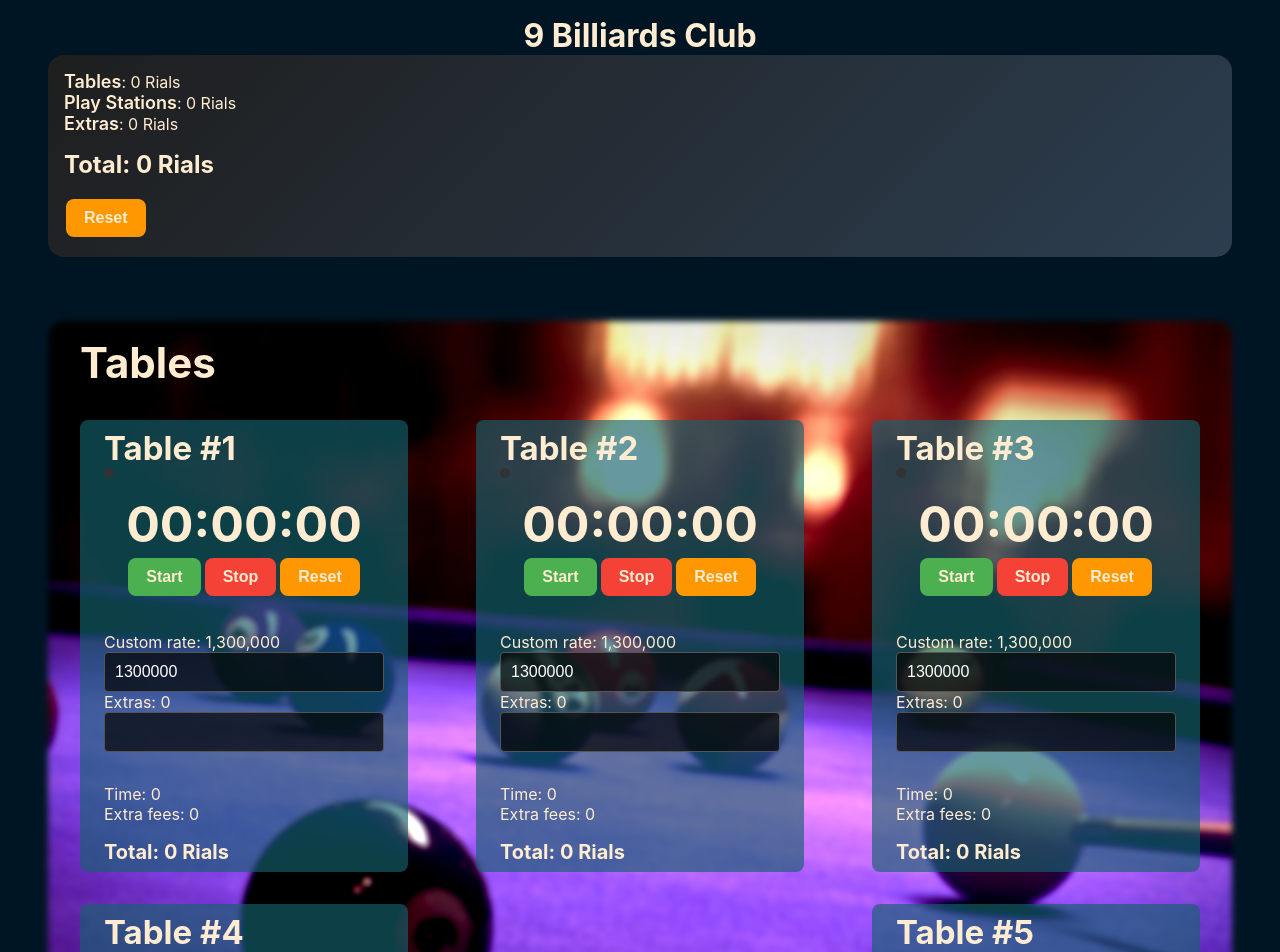
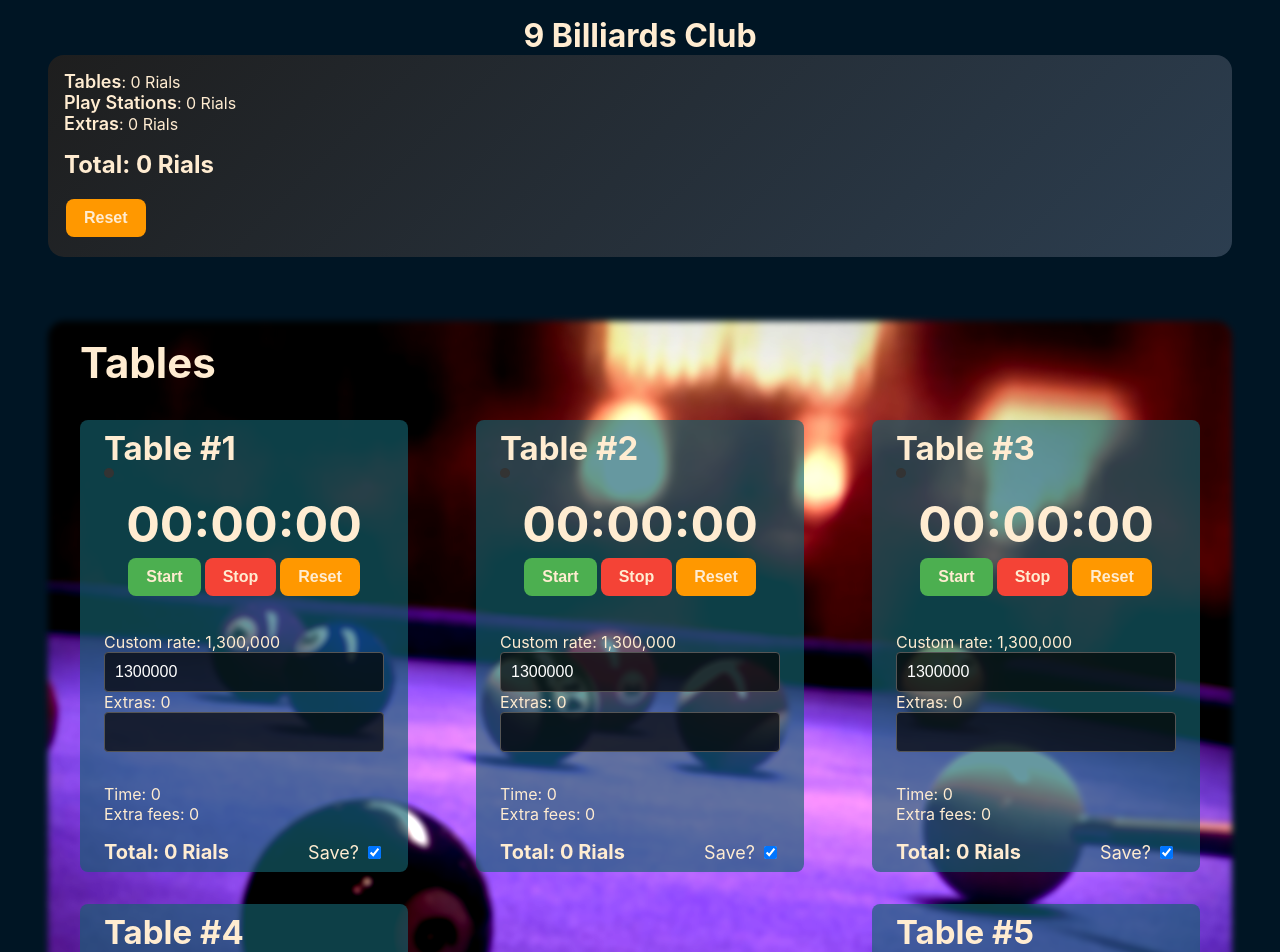
Before and after one commit to Thermite10k/cmgmt, a React (Create React App) app: page / in a window 1280 px wide. Shown: the top 952 px of the page. Built offline with nearby package versions, Linux system fonts and the light colour scheme.

Commit message:
Added a checkbox to allow selective saving of data

```diff
--- a/src/components/Timer/Timer.jsx
+++ b/src/components/Timer/Timer.jsx
@@ -14,6 +14,7 @@ const Timer = ({ rate, title, index, id }) => {
   const [extra, setExtra] = useState(0);
   const [totalExtra, setTotalExtra] = useState(0);
   const [timeTotal, setTimeTotal] = useState(0);
+  const [saveChecked, setSaveChecked] = useState(true);
   const { setStoredData } = useContext(dataContext);
   const intervalRef = useRef(null);
   const extraRef = useRef(null);
@@ -59,12 +60,11 @@ const Timer = ({ rate, title, index, id }) => {
     setTimeTotal(+totalTimePrice.toFixed());
   };
   const handleReset = () => {
-    setStoredData((prevData) => ({
-      ...prevData,
-      [id]: { ...prevData[id], amount: prevData[id].amount + +timeTotal },
-      2: { ...prevData[2], amount: prevData[2].amount + +totalExtra }, // 2 is the id for extras as described in context
-      total: prevData.total + +total,
-    }));
+    if (saveChecked) {
+      save();
+    } else {
+      setSaveChecked(true);
+    }
 
     setIsActive(false);
     setTime({ hours: 0, minutes: 0, seconds: 0 });
@@ -76,6 +76,15 @@ const Timer = ({ rate, title, index, id }) => {
     setTimeTotal(0);
 
     extraRef.current.value = 0;
+  };
+
+  const save = () => {
+    setStoredData((prevData) => ({
+      ...prevData,
+      [id]: { ...prevData[id], amount: prevData[id].amount + +timeTotal },
+      2: { ...prevData[2], amount: prevData[2].amount + +totalExtra }, // 2 is the id for extras as described in context
+      total: prevData.total + +total,
+    }));
   };
 
   const customRateHandler = (event) => {
@@ -156,7 +165,17 @@ const Timer = ({ rate, title, index, id }) => {
       </div>
 
       <div className={classes.total}>
-        Total: {addCommaSeparator(total)} Rials
+        <div>Total: {addCommaSeparator(total)} Rials</div>
+        <div className={classes.saveResults}>
+          <label>Save? </label>
+          <input
+            checked={saveChecked}
+            onClick={() => {
+              setSaveChecked((prev) => !prev);
+            }}
+            type="checkbox"
+          ></input>
+        </div>
       </div>
     </div>
   );
--- a/src/components/Timer/Timer.module.css
+++ b/src/components/Timer/Timer.module.css
@@ -42,10 +42,15 @@ h3 {
   justify-content: center;
 }
 .total {
+  display: flex;
+  justify-content: space-between;
   font-size: 20px;
   font-weight: bolder;
 }
-
+.total label {
+  font-size: 18px;
+  font-weight: normal;
+}
 .inputBox {
   background-color: rgba(3, 3, 3, 0.7); /* Dark background */
   border: 1px solid #555; /* Darker border */
```
